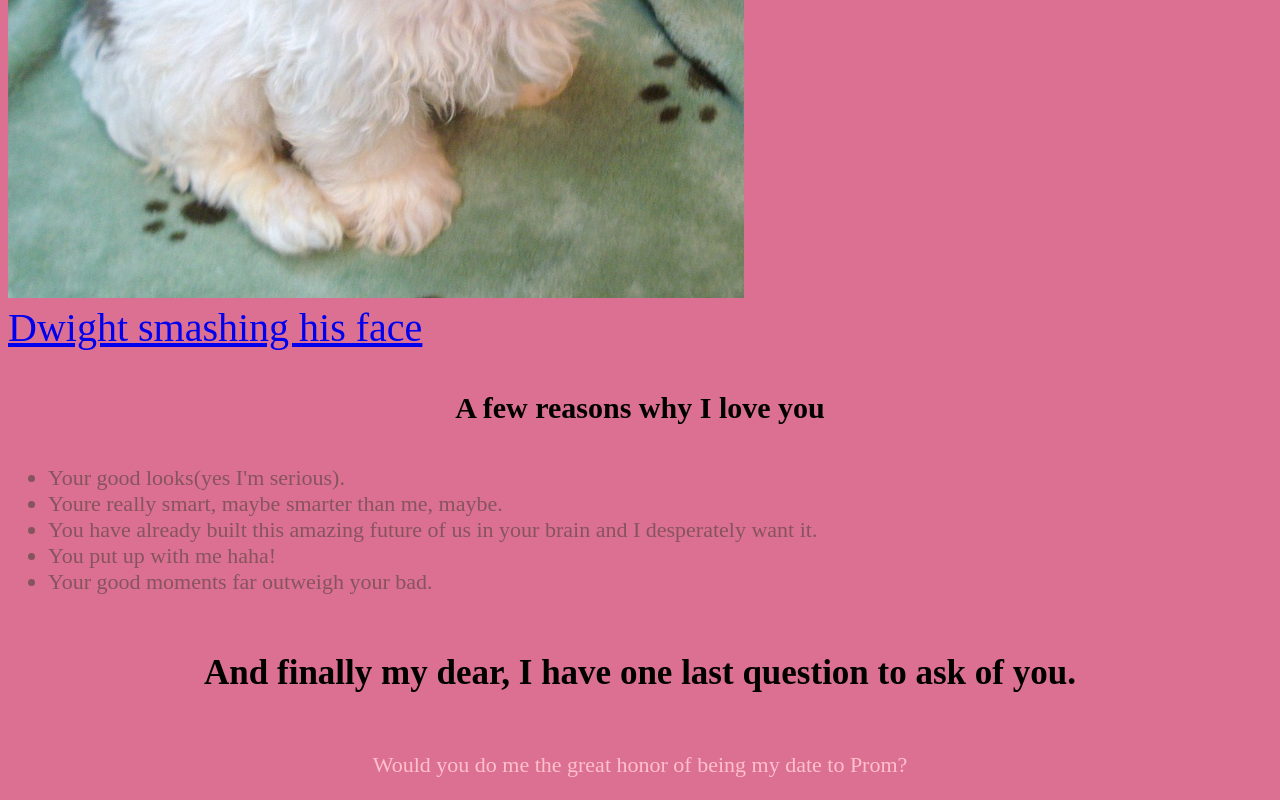
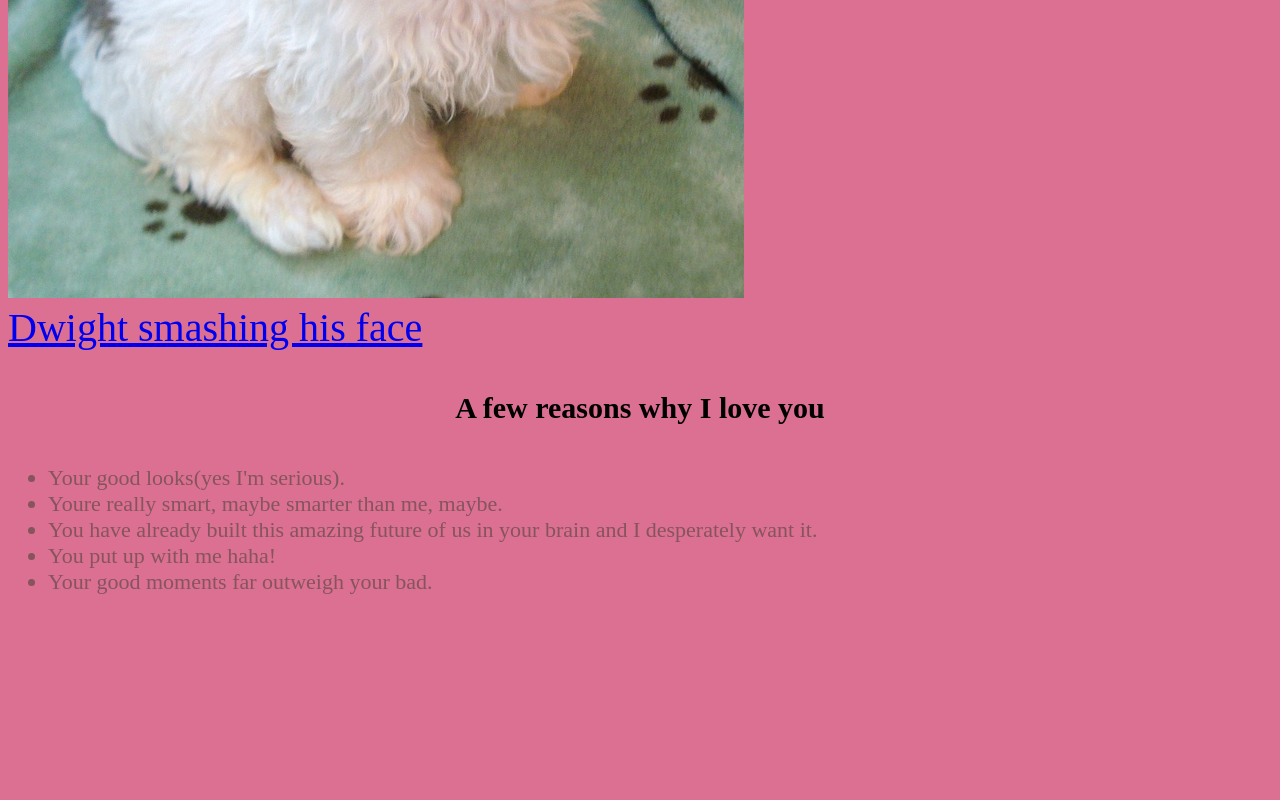
Before and after one commit to Jaxin1996/kayla1, a plain HTML site: page index.html in a window 1280 px wide. Shown: the part 2798-3598 px from the top of the page. After the commit the page ends 3415 px from the top, so only its background shows below. Drawn offline with Linux system fonts and the light colour scheme.

Commit message:
without prom question

```diff
--- a/index.html
+++ b/index.html
@@ -30,9 +30,9 @@
         <li>You put up with me haha!</li>
         <li>Your good moments far outweigh your bad.</li>
     </ul>
-    <h5>And finally my dear, I have one last question to ask of you.</h5>
+    <!-- <h5>And finally my dear, I have one last question to ask of you.</h5> -->
     <section id="love2">
-        <p>Would you do me the great honor of being my date to Prom?</p>
+        <!-- <p>Would you do me the great honor of being my date to Prom?</p> -->
     </section>
 </body>
 </html>
```
